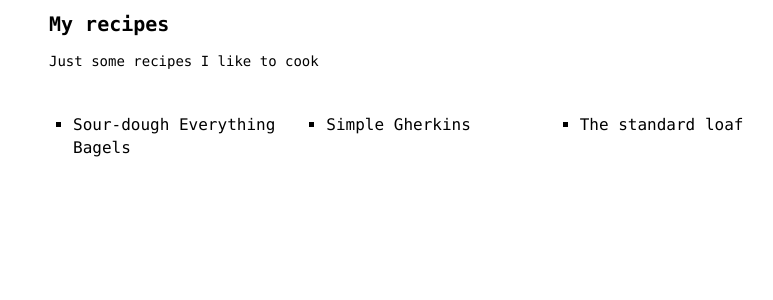
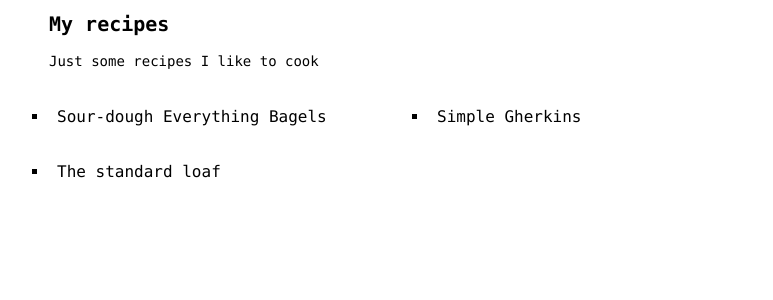
Before and after one commit to curdin/recipes, a Jekyll site: the page built from _pages/index.md, in a window 1280 px wide. Shown: the top 300 px of the page, without its empty margins (211-984 px from the left). Built offline with Jekyll 4.4.1, drawn with Linux system fonts in a browser that asks for light colours.

Commit message:
Fix some flex layouts here to make sure it's double column.

```diff
--- a/assets/css/main.scss
+++ b/assets/css/main.scss
@@ -40,17 +40,15 @@ p {
 
 .flex-list {
   display: flex;
+  flex-wrap: wrap;
   padding: 0;
 }
 
-.flex-list li {
-  width: 50%;
-  margin: 1.5rem;
-}
-
-
 .recipe-list-item {
+  box-sizing: border-box;
+  flex: 0 0 50%;
   list-style: square;
+  padding: 1rem 0.5rem;
 }
 
 .simple-link,
```
